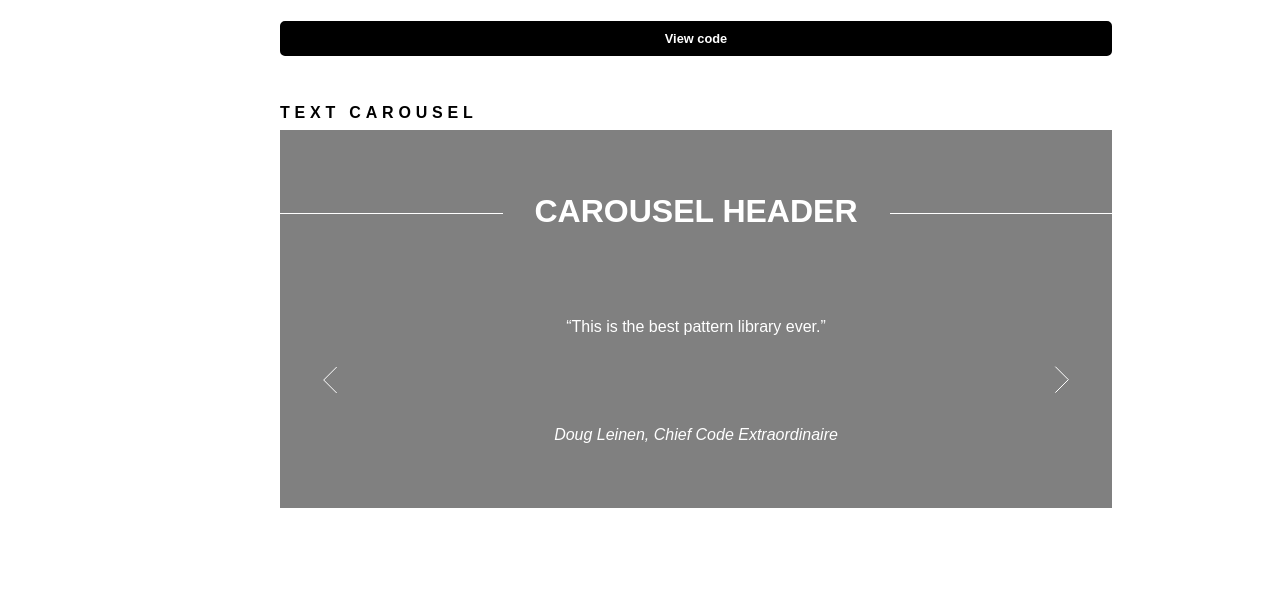
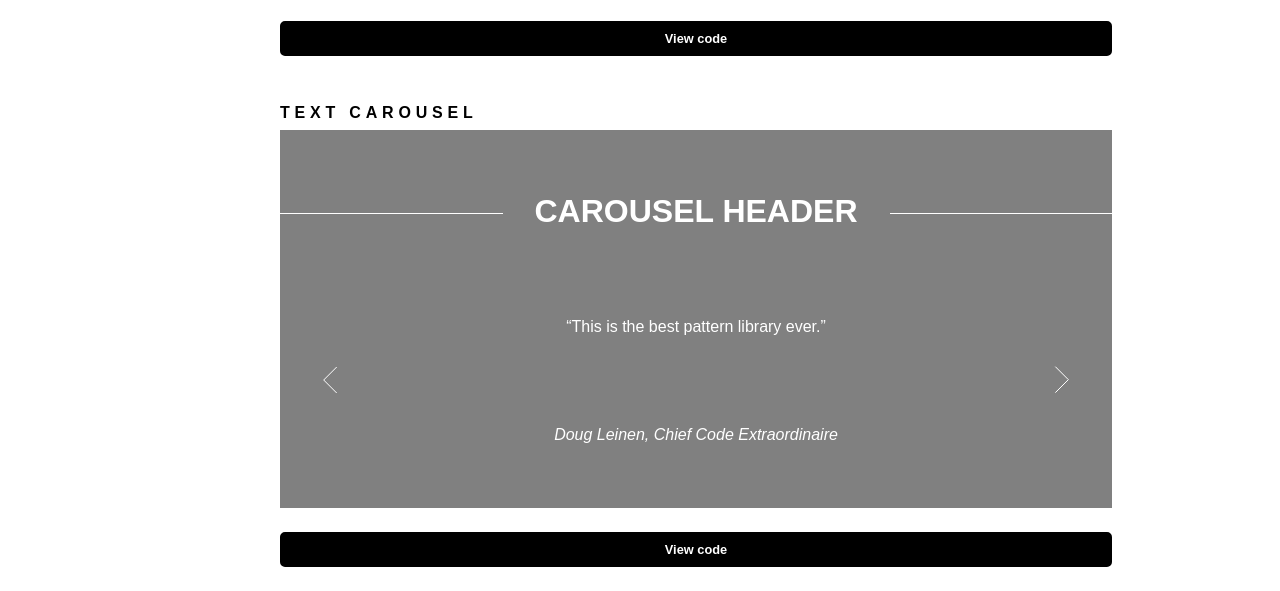
Before and after one commit to geletkaplus/pattern-library, a Gatsby site: page /carousels in a window 1280 px wide. Shown: the part 670-1261 px from the top of the page. Before the commit the page ends 1202 px from the top, so only its background shows below. Built offline with nearby package versions, Linux system fonts and the light colour scheme; Gatsby itself is replaced by a stand-in of ours.

Commit message:
add new code blocks to carousel page + headerwithline component

```diff
--- a/src/pages/carousels.jsx
+++ b/src/pages/carousels.jsx
@@ -23,11 +23,12 @@ const CarouselsPage = () => {
     <StyledCarouselsPage>
       <PatternTemplate
         componentName={'Image Carousel'}
-        code={`import React, { useEffect, useState } from 'react';
+        code={`
+        import React, { useEffect, useState } from 'react';
         import { useSwipeable } from 'react-swipeable';
         import styled from 'styled-components';
 
-        const StyledCarousel = styled.div\`
+        const StyledImageCarousel = styled.div\`
           .carousel {
             overflow: hidden;
           }
@@ -35,24 +36,6 @@ const CarouselsPage = () => {
           .inner {
             white-space: nowrap;
             transition: transform 0.3s;
-          }
-
-          .carousel-item {
-            display: inline-flex;
-            align-items: center;
-            justify-content: center;
-            min-height: 10rem;
-            background: gray;
-            color: white;
-            width: 100%;
-            height: 25rem;
-
-            img {
-              object-fit: cover;
-              overflow: hidden;
-              height: 100%;
-              width: 100%;
-            }
           }
 
           .indicators {
@@ -83,11 +66,29 @@ const CarouselsPage = () => {
           }
         \`;
 
-        export const CarouselItem = ({ children }) => {
-          return <div className="carousel-item">{children}</div>;
+        const StyledCarouselItem = styled.div\`
+          display: inline-flex;
+          align-items: center;
+          justify-content: center;
+          min-height: 10rem;
+          background: gray;
+          color: white;
+          width: 100%;
+          height: 25rem;
+
+          img {
+            object-fit: cover;
+            overflow: hidden;
+            height: 100%;
+            width: 100%;
+          }
+        \`;
+
+        export const ImageCarouselItem = ({ children }) => {
+          return <StyledCarouselItem>{children}</StyledCarouselItem>;
         };
 
-        const Carousel = ({ children }) => {
+        const ImageCarousel = ({ children }) => {
           const [activeIndex, setActiveIndex] = useState(0);
           const [paused, setPaused] = useState(false);
 
@@ -121,7 +122,7 @@ const CarouselsPage = () => {
           });
 
           return (
-            <StyledCarousel>
+            <StyledImageCarousel>
               <div
                 {...handlers}
                 className="carousel"
@@ -167,11 +168,11 @@ const CarouselsPage = () => {
                   </button>
                 </div>
               </div>
-            </StyledCarousel>
+            </StyledImageCarousel>
           );
         };
 
-        export default Carousel;
+        export default ImageCarousel;
 
       `}
       >
@@ -191,7 +192,171 @@ const CarouselsPage = () => {
         </ImageCarousel>
       </PatternTemplate>
 
-      <PatternTemplate componentName="Text Carousel" code={``}>
+      <PatternTemplate
+        componentName="Text Carousel"
+        code={`
+        import React, { useEffect, useState } from 'react';
+        import { useSwipeable } from 'react-swipeable';
+        import HeaderWithLine from './HeaderWithLine';
+        import left from '../../images/left-white-caret.svg';
+        import right from '../../images/right-white-caret.svg';
+        import styled from 'styled-components';
+
+        const StyledTextCarousel = styled.div\`
+          display: flex;
+          flex-direction: column;
+          gap: 2.5rem;
+          padding: 3rem 0;
+          background-color: gray;
+
+          .carousel {
+            overflow: hidden;
+            position: relative;
+          }
+
+          .inner {
+            white-space: nowrap;
+            transition: transform 0.3s;
+          }
+
+          button.right,
+          button.left {
+            padding: 0;
+            border: none;
+            cursor: pointer;
+            position: absolute;
+            background: gray;
+            top: 5rem;
+          }
+
+          button.right {
+            right: 5%;
+          }
+
+          button.left {
+            left: 5%;
+          }
+        \`;
+
+        const StyledCarouselItem = styled.div\`
+          display: inline-flex;
+          align-items: center;
+          justify-content: center;
+          background: gray;
+          color: white;
+          width: 100%;
+
+          .inner-wrapper {
+            display: flex;
+            flex-direction: column;
+            align-items: center;
+            max-width: 100vw;
+            gap: 4.625rem;
+            white-space: pre-wrap;
+          }
+
+          p {
+            text-align: center;
+            padding: 0 7.5163rem;
+          }
+
+          cite {
+            text-align: center;
+          }
+
+          @media only screen and (max-width: 650px) {
+            p {
+              padding: 0 3rem;
+            }
+          }
+        \`;
+
+        export const TextCarouselItem = ({ quote, citation }) => {
+          return (
+            <StyledCarouselItem>
+              <blockquote className="inner-wrapper">
+                <p className="heading-m-light">{quote}</p>
+                <cite className="body-m-regular">{citation}</cite>
+              </blockquote>
+            </StyledCarouselItem>
+          );
+        };
+
+        const TextCarousel = ({ children }) => {
+          const [activeIndex, setActiveIndex] = useState(0);
+          const [paused, setPaused] = useState(true);
+
+          const updateIndex = newIndex => {
+            if (newIndex < 0) {
+              newIndex = React.Children.count(children) - 1;
+            } else if (newIndex >= React.Children.count(children)) {
+              newIndex = 0;
+            }
+
+            setActiveIndex(newIndex);
+          };
+
+          useEffect(() => {
+            const interval = setInterval(() => {
+              if (!paused) {
+                updateIndex(activeIndex + 1);
+              }
+            }, 300000);
+
+            return () => {
+              if (interval) {
+                clearInterval(interval);
+              }
+            };
+          });
+
+          const handlers = useSwipeable({
+            onSwipedLeft: () => updateIndex(activeIndex + 1),
+            onSwipedRight: () => updateIndex(activeIndex - 1),
+          });
+
+          return (
+            <StyledTextCarousel>
+              <HeaderWithLine h4 text={'Carousel Header'} />
+              <div
+                {...handlers}
+                className="carousel"
+                onMouseEnter={() => setPaused(true)}
+                onMouseLeave={() => setPaused(false)}
+              >
+                <div
+                  className="inner"
+                  style={{ transform: \`translateX(-\${activeIndex * 100}%)\` }}
+                >
+                  {React.Children.map(children, (child, index) => {
+                    return React.cloneElement(child);
+                  })}
+                </div>
+                <button
+                  className="left"
+                  onClick={() => {
+                    updateIndex(activeIndex - 1);
+                  }}
+                >
+                  <img src={left} alt="previous slide" />
+                </button>
+                <button
+                  className="right"
+                  onClick={() => {
+                    updateIndex(activeIndex + 1);
+                  }}
+                >
+                  <img src={right} alt="next slide" />
+                </button>
+              </div>
+            </StyledTextCarousel>
+          );
+        };
+
+        export default TextCarousel;
+
+      `}
+      >
         <TextCarousel>
           <TextCarouselItem
             quote="“This is the best pattern library ever.”"
```
